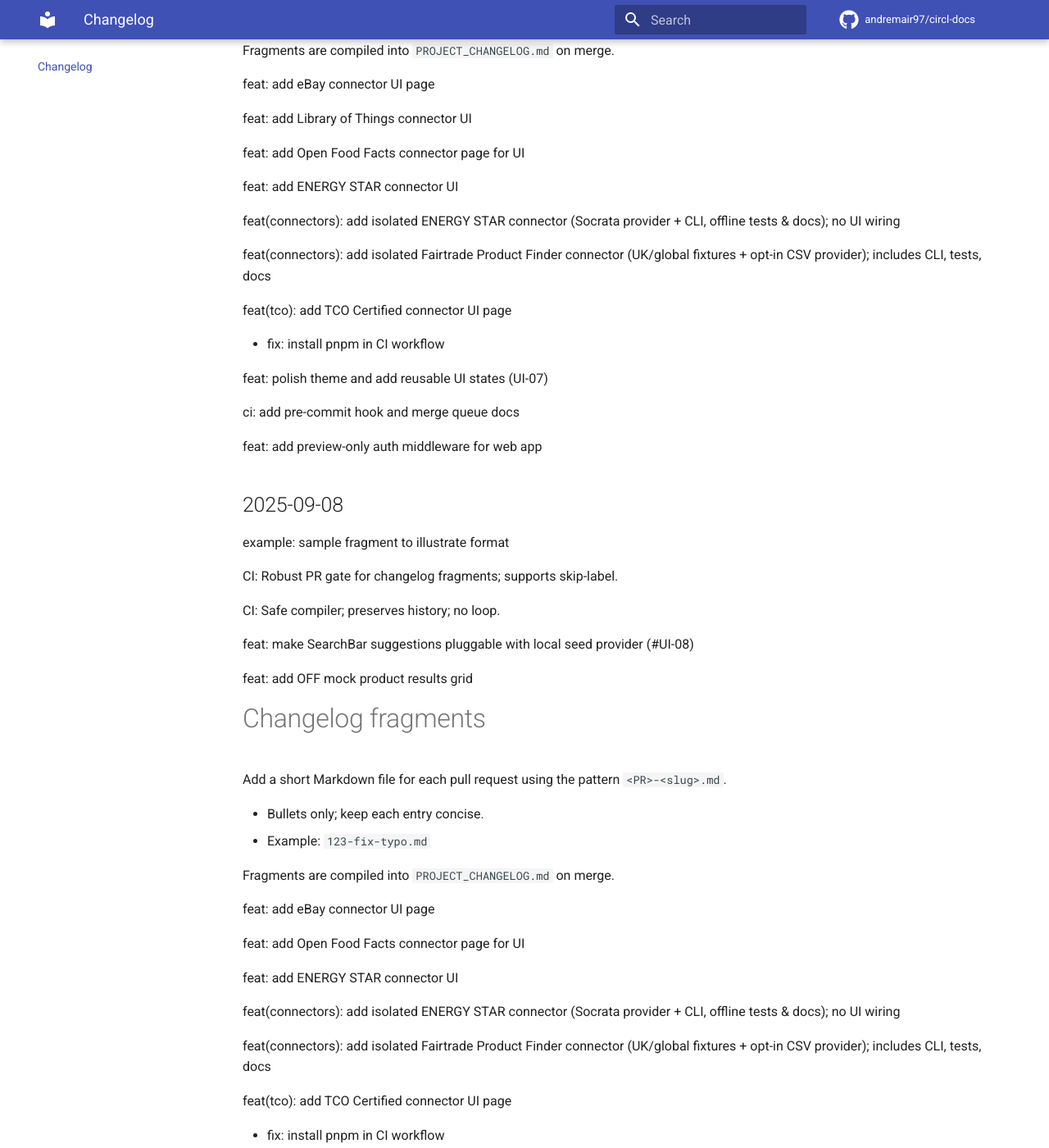
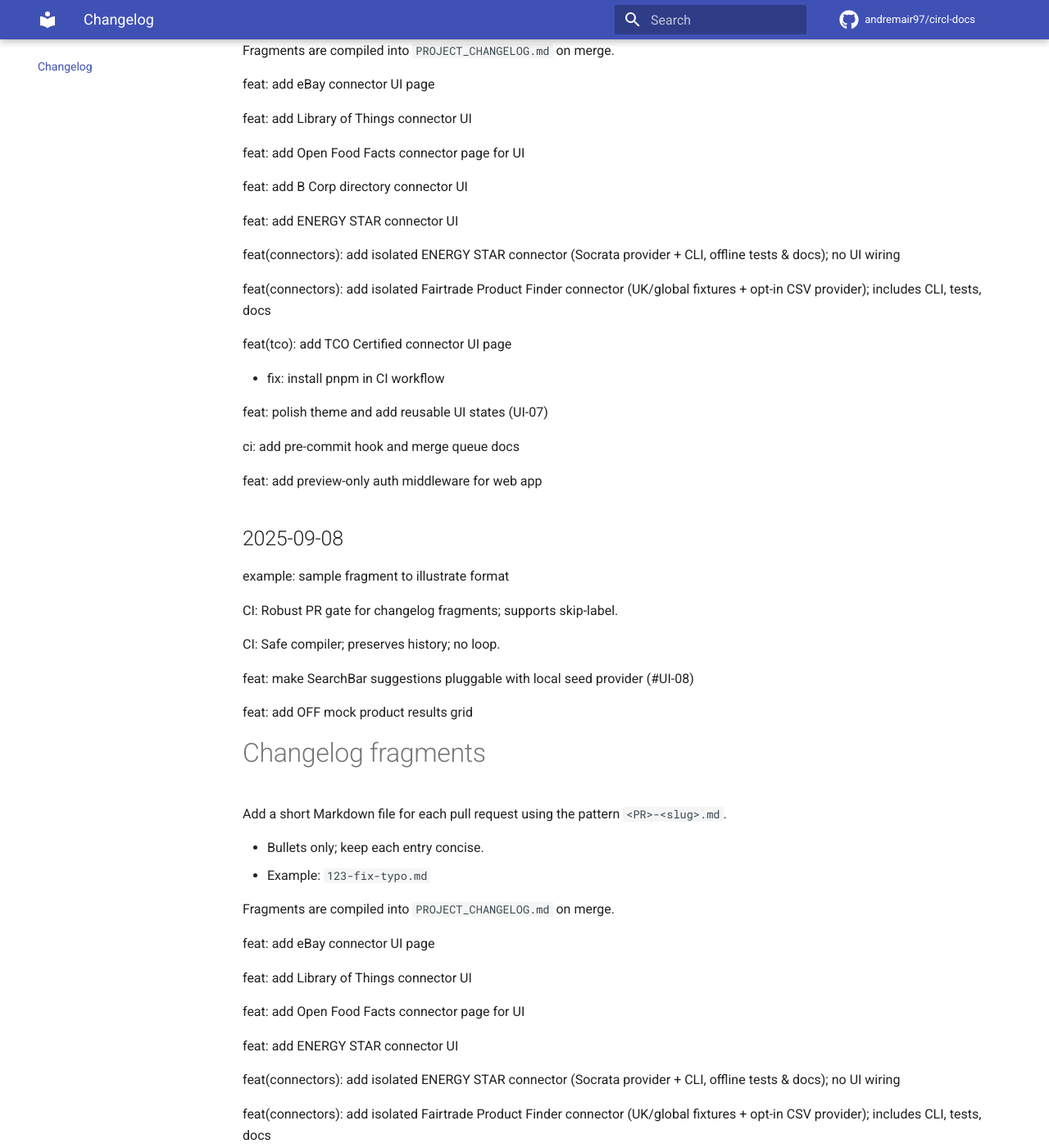
Before and after one commit to andremair97/circl-docs, an MkDocs documentation site: the page built from docs/changelog/index.md, in a window 1280 px wide and 1400 px high, scrolled down 1807 px. Shown: the whole window at 82% size. Built offline with MkDocs 1.6.1 and Material for MkDocs 9.7.7, drawn with Linux system fonts in a browser that asks for light colours; comment, search, counter and statistics services are not loaded.

Commit message:
chore(changelog): compile fragments [skip ci]

```diff
--- a/PROJECT_CHANGELOG.md
+++ b/PROJECT_CHANGELOG.md
@@ -1,4 +1,49 @@
 # PROJECT_CHANGELOG
+
+## 2025-09-08
+
+example: sample fragment to illustrate format
+
+CI: Robust PR gate for changelog fragments; supports skip-label.
+
+CI: Safe compiler; preserves history; no loop.
+
+feat: make SearchBar suggestions pluggable with local seed provider (#UI-08)
+
+feat: add OFF mock product results grid
+
+# Changelog fragments
+
+Add a short Markdown file for each pull request using the pattern `<PR>-<slug>.md`.
+
+- Bullets only; keep each entry concise.
+- Example: `123-fix-typo.md`
+
+Fragments are compiled into `PROJECT_CHANGELOG.md` on merge.
+
+feat: add eBay connector UI page
+
+feat: add Library of Things connector UI
+
+feat: add Open Food Facts connector page for UI
+
+feat: add B Corp directory connector UI
+
+feat: add ENERGY STAR connector UI
+
+feat(connectors): add isolated ENERGY STAR connector (Socrata provider + CLI, offline tests & docs); no UI wiring
+
+feat(connectors): add isolated Fairtrade Product Finder connector (UK/global fixtures + opt-in CSV provider); includes CLI, tests, docs
+
+feat(tco): add TCO Certified connector UI page
+
+- fix: install pnpm in CI workflow
+
+feat: polish theme and add reusable UI states (UI-07)
+
+ci: add pre-commit hook and merge queue docs
+
+feat: add preview-only auth middleware for web app
 
 ## 2025-09-08
 
```
